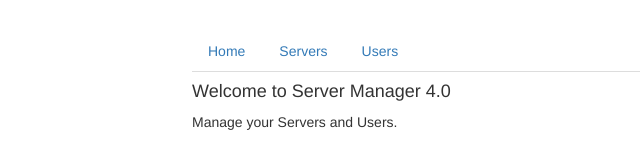
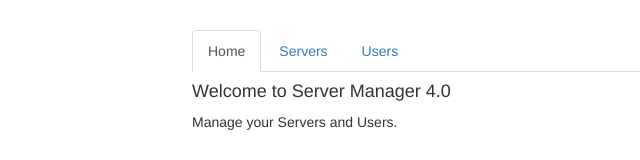
Before and after one commit to NguyenThaiAnh/combonents-data-binding, an Angular app in the folder prj-basics-final/: page / in a window 1280 px wide. Shown: the top 160 px of the page, without its empty margins (73-713 px from the left). Built offline with nearby package versions, Linux system fonts and the light colour scheme.

Commit message:
119. Styling Active Router Links

```diff
--- a/prj-basics-final/src/app/app.component.html
+++ b/prj-basics-final/src/app/app.component.html
@@ -2,9 +2,19 @@
   <div class="row">
     <div class="col-xs-12 col-sm-10 col-md-8 col-sm-offset-1 col-md-offset-2">
       <ul class="nav nav-tabs">
-        <li role="presentation"><a routerLink="/">Home</a></li>
-        <li role="presentation"><a routerLink="/servers">Servers</a></li>
-        <li role="presentation"><a [routerLink]="['/users']">Users</a></li>
+        <li role="presentation"
+            routerLinkActive="active"
+            [routerLinkActiveOptions]="{exact: true}">
+          <a routerLink="/">Home</a>
+        </li>
+        <li role="presentation"
+            routerLinkActive="active">
+          <a routerLink="servers">Servers</a>
+        </li>
+        <li role="presentation"
+            routerLinkActive="active">
+          <a [routerLink]="['users']">Users</a>
+        </li>
       </ul>
     </div>
   </div>
```
